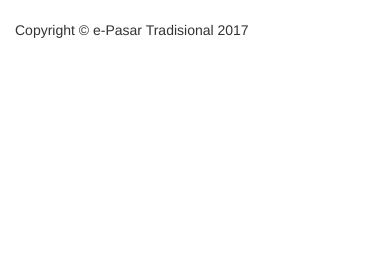
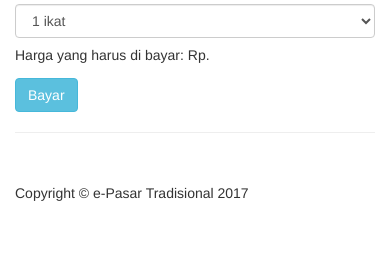
Before and after one commit to rizkapus/RPL-06, a PHP site: page /bayam.php in a window 390 px wide. Shown: the part 773-1036 px from the top of the page. Before the commit the page ends 811 px from the top, so only its background shows below. Run offline with PHP 8.4, Linux system fonts and the light colour scheme.

Commit message:
edit halaman bayam

```diff
--- a/bayam.php
+++ b/bayam.php
@@ -88,10 +88,10 @@
                 </p>
             </div>
 
-			<div class="col-sm-4 col-lg-4 col-md-4">
+			<div>
+				<h3 class="pull-right">Rp. 5.000/ikat</h3>
 				<h1>BAYAM</h1>
 					<div class="ratings">
-                    <p class="pull-right">6 reviews</p>
 						<p>
 										<span class="glyphicon glyphicon-star"></span>
 										<span class="glyphicon glyphicon-star"></span>
@@ -99,17 +99,30 @@
 										<span class="glyphicon glyphicon-star-empty"></span>
 										<span class="glyphicon glyphicon-star-empty"></span>
 						</p>
+						<p>6 reviews</p>
+					</div>
+
+						<div class="col-md-4">
+							<img src="img\bayamm.jpg" width="300" alt="">
 						</div>
 
 						<div class="col-sm-4 col-lg-4 col-md-4">
-                    <img src="img\bayam1.jpg" width="300" alt="">
-
+							<div class="form-group">
+								<label >Tentukan jumlah yang ingin dibeli:</label>
+								<select class="form-control" width="50" id="sel1" onclick="jumlah()">
+									<option value="1">1 ikat</option>
+									<option value="2">2 ikat</option>
+									<option value="3">3 ikat</option>
+									<option value="4">4 ikat</option>
+								</select>
+								<h5>Harga yang harus di bayar: Rp. <span id="harga"></span><h5>
+							</div>
+							<a href="pembayaran.php" class="btn btn-info" role="button">Bayar</a>
+						</div>
 			</div>
 
 		</div>
 
-
-        </div>
 
 
     </div>
@@ -138,6 +151,13 @@
     <!-- Bootstrap Core JavaScript -->
     <script src="js/bootstrap.min.js"></script>
 
+	 <script>
+		function jumlah(){
+			var harga = document.getElementById("sel1").value*5000
+			document.getElementById("harga").innerHTML=harga
+		}
+	 </script>
+
 </body>
 
 </html>
```
Lines whose indentation alone changed are shown as unchanged.
